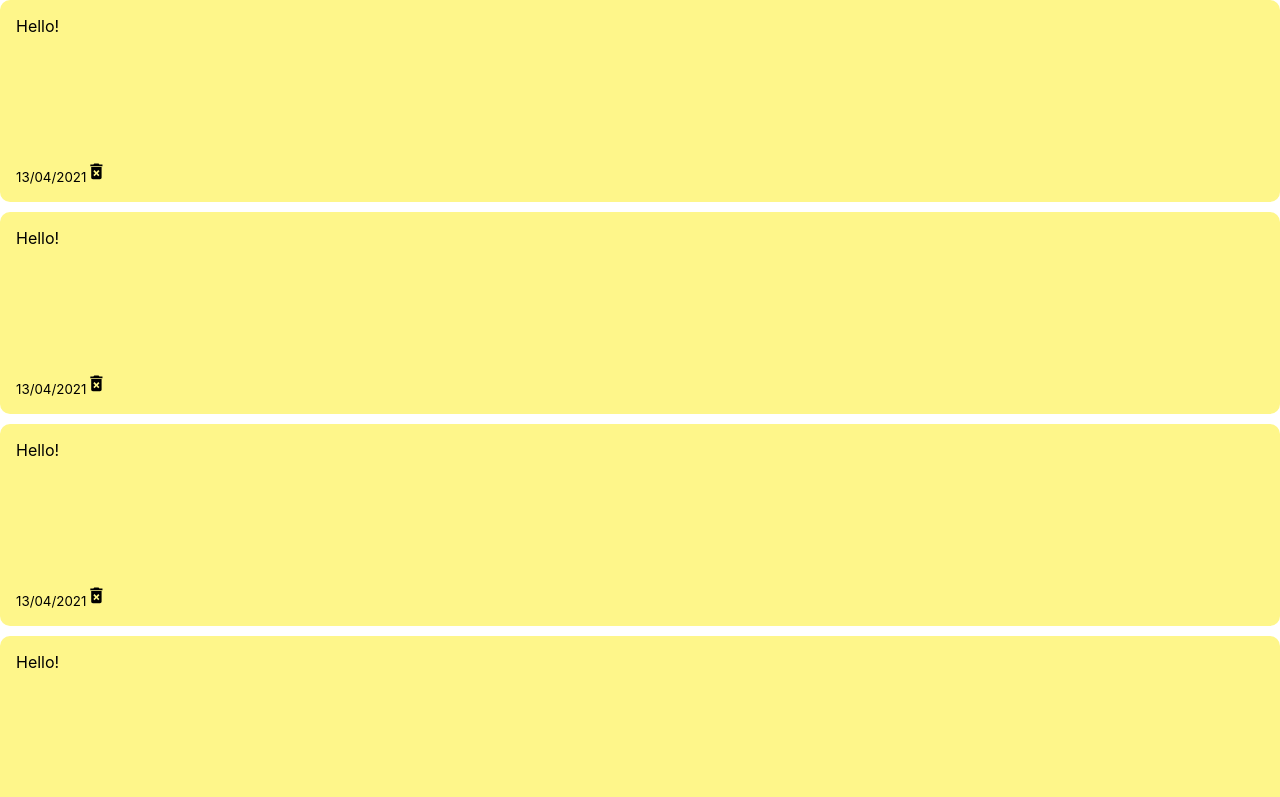
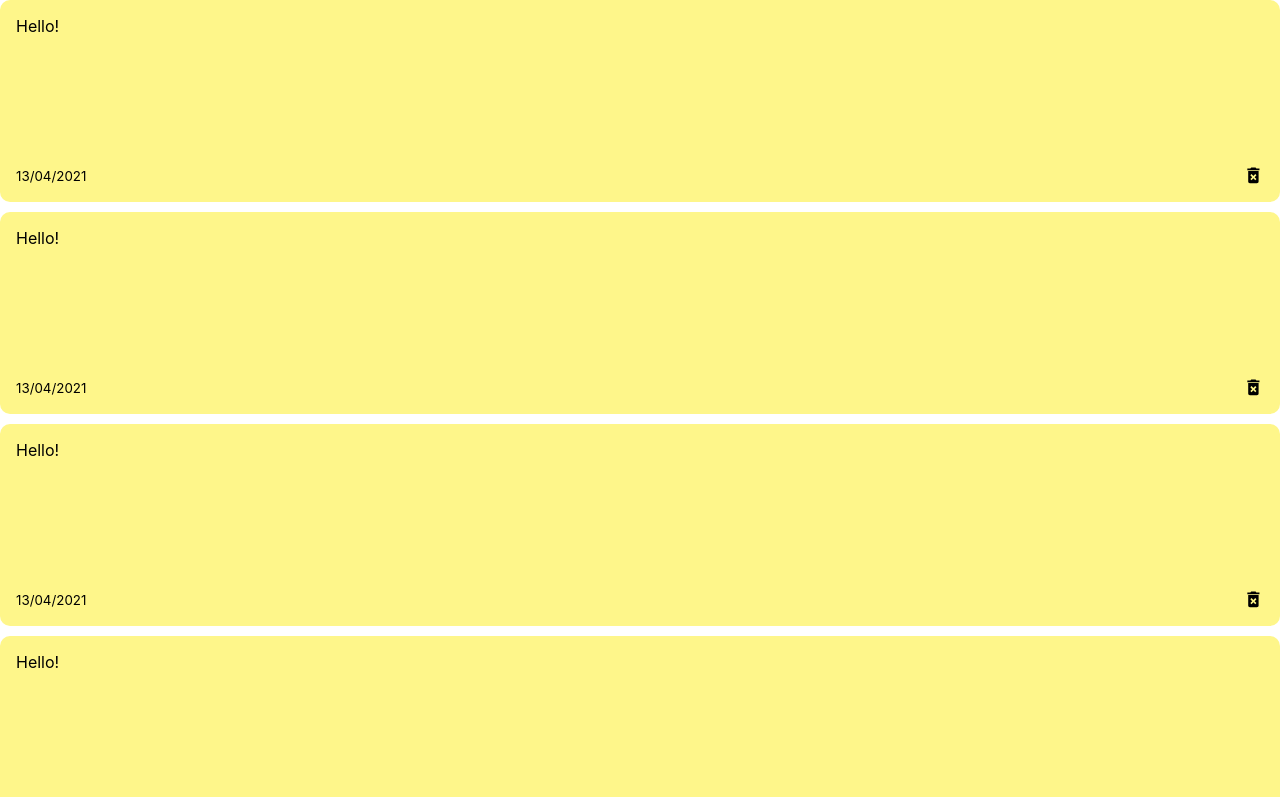
Before and after one commit to carlsondultra/React-Notes, a React (Create React App) app: page / in a window 1280 px wide. Shown: the top 797 px of the page. Built offline with nearby package versions, Linux system fonts and the light colour scheme.

Commit message:
Changing footer design

```diff
--- a/src/index.css
+++ b/src/index.css
@@ -21,5 +21,10 @@ code {
   display: flex;
   flex-direction: column;
   justify-content: space-between;
+}
 
+.note-footer{
+  display: flex;
+  align-items: center;
+  justify-content: space-between
 }
```
